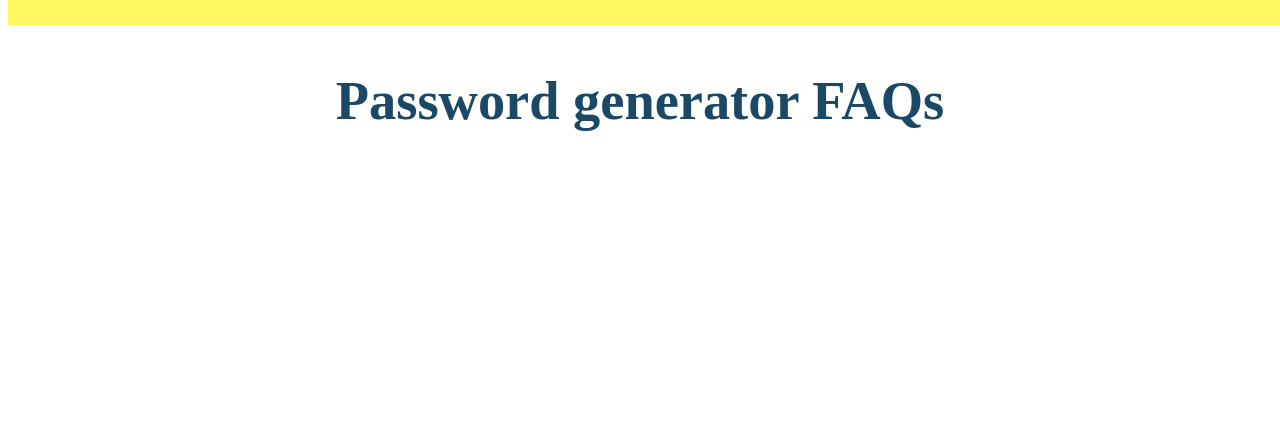
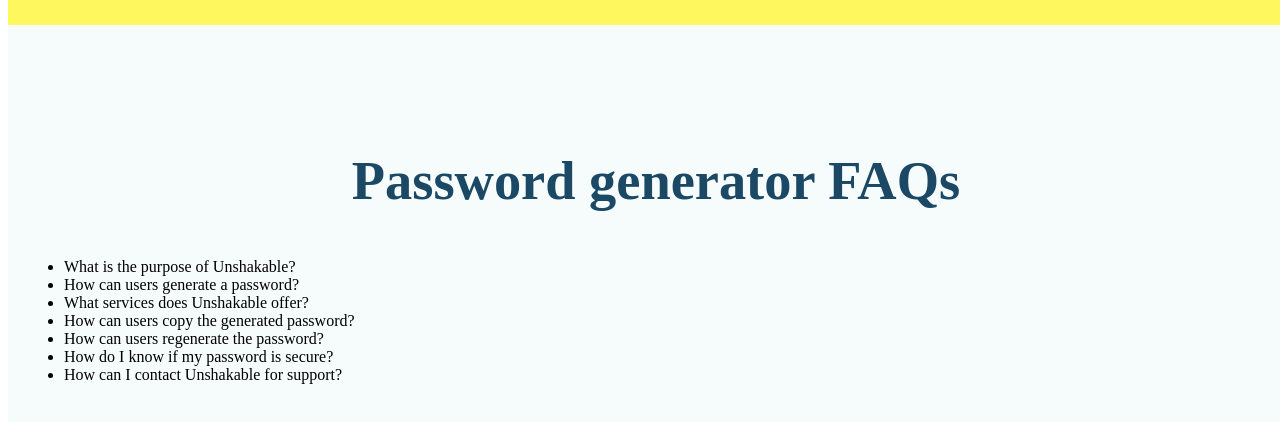
Before and after one commit to GerardoMejia1107/Unshakable-Generator, a React (Vite) app: page / in a window 1280 px wide. Shown: the part 3071-3493 px from the top of the page. Before the commit the page ends 3249 px from the top, so only its background shows below. Built offline with nearby package versions, Linux system fonts and the light colour scheme; no server answers; the HTML template or start-up script is replaced by a standard one.

Commit message:
✨ Components for the FAQs section and structure

```diff
--- a/src/App.jsx
+++ b/src/App.jsx
@@ -9,6 +9,7 @@ import useFetch from "./hooks/useFetch.jsx";
 import { useEffect, useState, useMemo } from "react";
 import Carousel from "./components/Carousel/Carousel.jsx";
 import DynamicHeading from "./components/DynamicHeading/DynamicHeading.jsx";
+import FAQsList from "./FAQsList/FAQsList.jsx";
 
 function App() {
     const url = useMemo(() => "https://randomuser.me/api/?results=5", []);
@@ -45,6 +46,7 @@ function App() {
                 <DynamicHeading headingType={"h2"}>
                     Password generator FAQs
                 </DynamicHeading>
+                <FAQsList />
             </section>
         </>
     );
--- /dev/null
+++ b/src/FAQsList/FAQsItem/FAQsItem.jsx
@@ -0,0 +1,11 @@
+/* eslint-disable react/prop-types */
+function FAQsItem({ FAQ }) {
+    return (
+        <li className="FAQs__item">
+            <div className="question">{FAQ.question}</div>
+            <div className="answer">{}</div>
+        </li>
+    );
+}
+
+export default FAQsItem;
--- /dev/null
+++ b/src/FAQsList/FAQsList.jsx
@@ -0,0 +1,13 @@
+import "./styles.css";
+import { FAQsData } from "../constants/FAQsData";
+import FAQsItem from "./FAQsItem/FAQsItem";
+function FAQsList() {
+    return (
+        <ul className="FAQs__list">
+            {FAQsData.map((item, index) => {
+                return <FAQsItem key={index} FAQ={item} />;
+            })}
+        </ul>
+    );
+}
+export default FAQsList;
--- /dev/null
+++ b/src/constants/FAQsData.js
@@ -0,0 +1,37 @@
+export const FAQsData = [
+    {
+        id: 1,
+        question: "What is the purpose of Unshakable?",
+        answer: "Unshakable is a password generator that helps you create strong and secure passwords for your online accounts.",
+    },
+    {
+        id: 2,
+        question: "How can users generate a password?",
+        answer: "Users can generate a password by clicking the 'Generate' button. The password will be displayed in the input field.",
+    },
+    {
+        id: 3,
+        question: "What services does Unshakable offer?",
+        answer: "Unshakable offers a password generator tool that helps users create strong and secure passwords for their online accounts.",
+    },
+    {
+        id: 4,
+        question: "How can users copy the generated password?",
+        answer: "Users can copy the generated password by clicking the 'Copy' button. The password will be copied to the clipboard.",
+    },
+    {
+        id: 5,
+        question: "How can users regenerate the password?",
+        answer: "Users can regenerate the password by clicking the 'Regenerate' button. A new password will be generated and displayed in the input field.",
+    },
+    {
+        id: 6,
+        question: "How do I know if my password is secure?",
+        answer: "Unshakable generates strong and secure passwords that are difficult to crack. You can check the strength of your password using online password strength checkers.",
+    },
+    {
+        id: 7,
+        question: "How can I contact Unshakable for support?",
+        answer: "For support, please email us at example@gmail.com",
+    },
+];
--- a/src/styles/App.css
+++ b/src/styles/App.css
@@ -12,8 +12,6 @@
     align-items: center;
 }
 
-
-
 #testimonial__carousel__section {
     background-color: var(--icterine);
     width: 100%;
@@ -21,3 +19,10 @@
     height: auto;
     padding: 5rem 1rem;
 }
+
+#faqs__section {
+    width: 100%;
+    background-color: var(--main-bg-color);
+
+    padding: 5rem 1rem;
+}
--- a/src/styles/color-pallete.css
+++ b/src/styles/color-pallete.css
@@ -1,4 +1,6 @@
 :root {
+    --main-bg-color: rgb(246, 251, 252);
+
     --mint-green: #bee9e8ff;
     --moonstone: #62b6cbff;
     --indigo-dye: #1b4965ff;
--- a/src/styles/index.css
+++ b/src/styles/index.css
@@ -14,7 +14,7 @@ html,
 body,
 #root {
     height: 100%;
-    background-color: rgb(246, 251, 252) /*  */;
+    background-color: var(--main-bg-color) /*  */;
 }
 
 li {
```
Also changed, not shown: src/FAQsList/FAQsItem/styles.css (added), src/FAQsList/styles.css (added).
